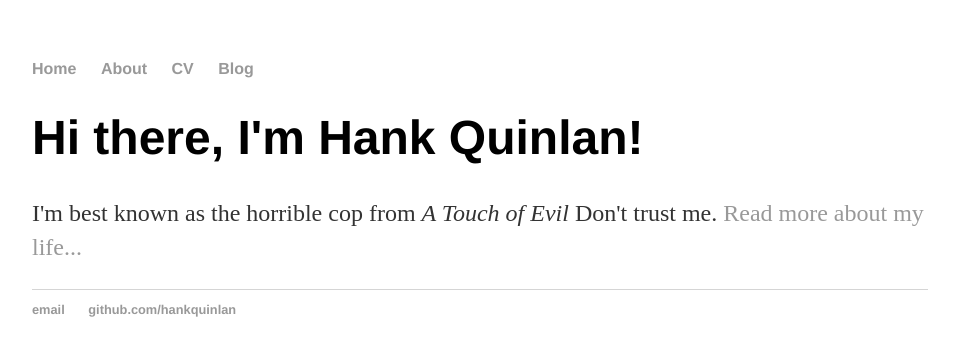
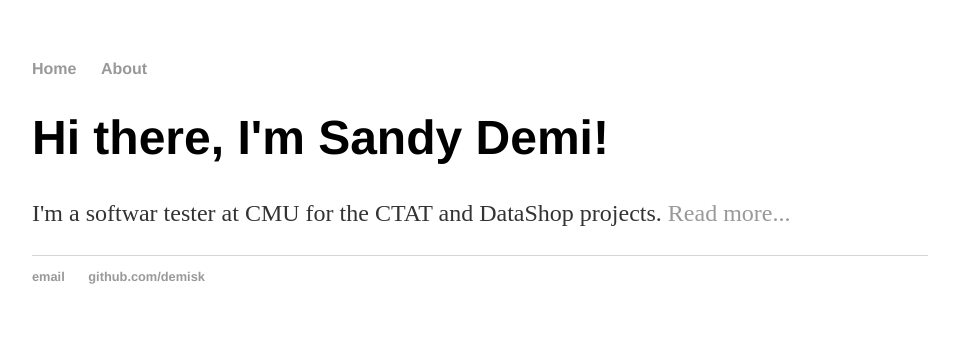
Before and after one commit to demisk/demisk.github.io, a plain HTML site: page index.html in a window 1280 px wide. Shown: the whole page, without its empty margins (160-1119 px from the left). Drawn offline with Linux system fonts and the light colour scheme.

Commit message:
Update index.html

```diff
--- a/index.html
+++ b/index.html
@@ -1,7 +1,7 @@
 <!DOCTYPE html>
 <html>
 	<head>
-		<title>Hank Quinlan, Horrible Cop</title>
+		<title>Sandy Demi</title>
 		<link rel="stylesheet" type="text/css" href="/css/main.css">
 	</head>
 	<body>
@@ -9,20 +9,18 @@
     		<ul>
         		<li><a href="/">Home</a></li>
 	        	<li><a href="/about">About</a></li>
-        		<li><a href="/cv">CV</a></li>
-        		<li><a href="/blog">Blog</a></li>
     		</ul>
 		</nav>
 		<div class="container">
     		<div class="blurb">
-        		<h1>Hi there, I'm Hank Quinlan!</h1>
-				<p>I'm best known as the horrible cop from <em>A Touch of Evil</em> Don't trust me. <a href="/about">Read more about my life...</a></p>
+        		<h1>Hi there, I'm Sandy Demi!</h1>
+				<p>I'm a softwar tester at CMU for the CTAT and DataShop projects. <a href="/about">Read more...</a></p>
     		</div><!-- /.blurb -->
 		</div><!-- /.container -->
 		<footer>
     		<ul>
-        		<li><a href="mailto:hankquinlanhub@gmail.com">email</a></li>
-        		<li><a href="https://github.com/hankquinlan">github.com/hankquinlan</a></li>
+        		<li><a href="mailto:skdemi@gmail.com">email</a></li>
+        		<li><a href="https://github.com/demisk">github.com/demisk</a></li>
 			</ul>
 		</footer>
 	</body>
```
